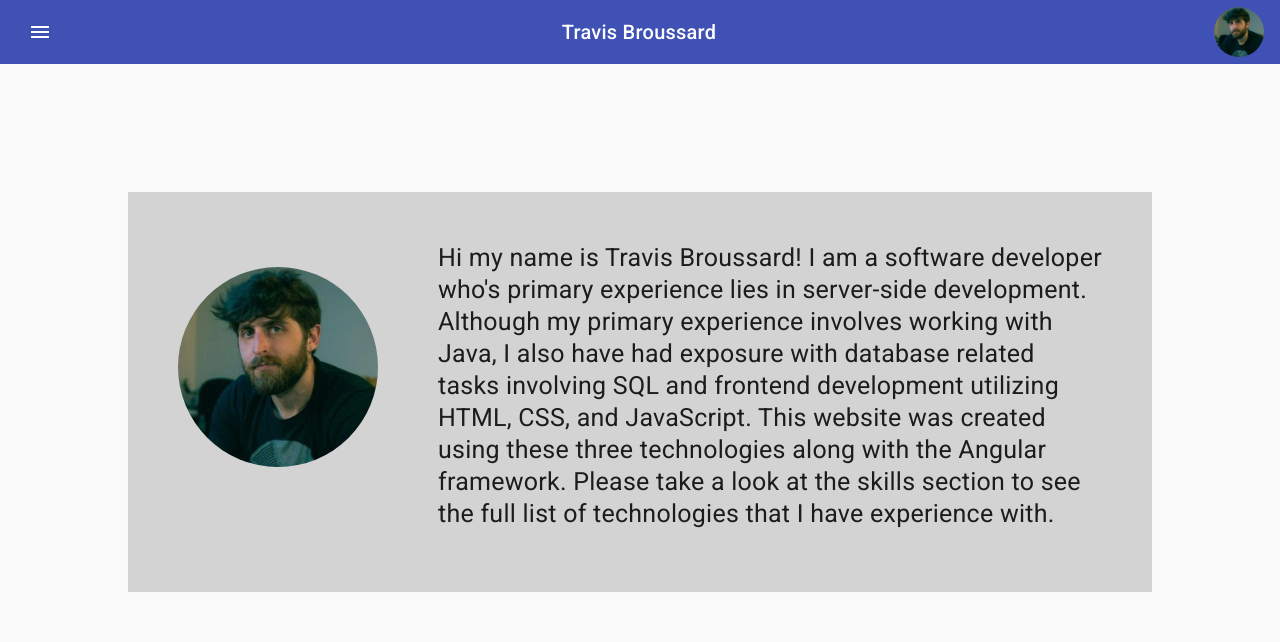
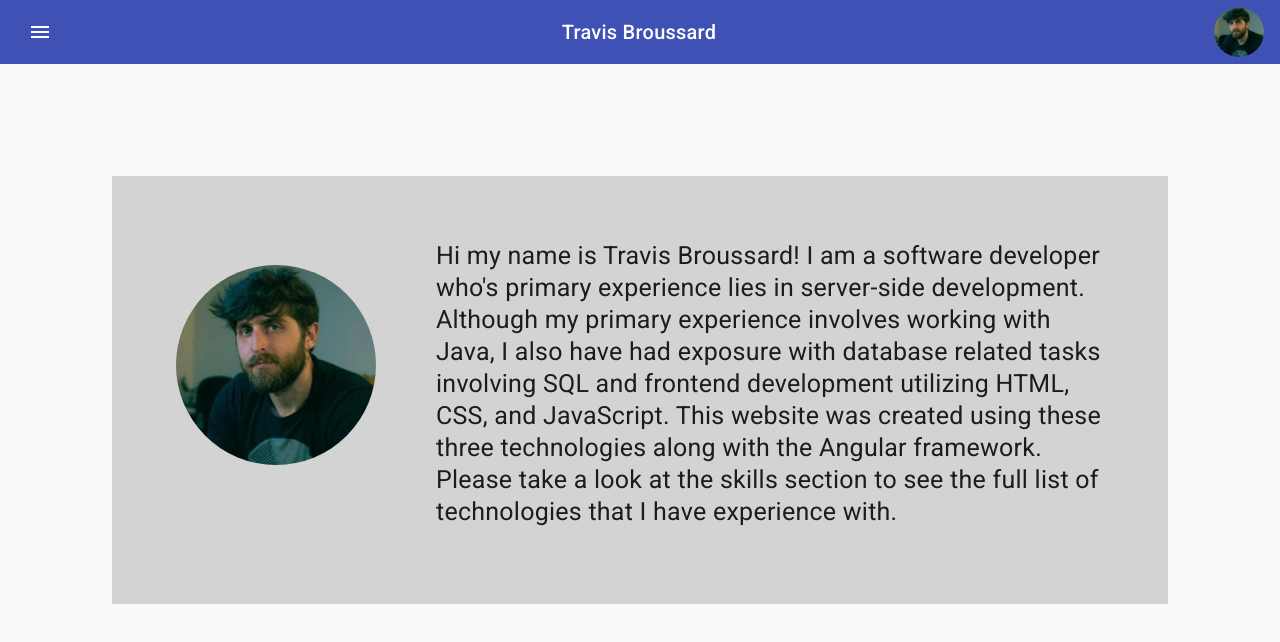
Before and after one commit to travisb1210/travis-resume, an Angular app: page / in a window 1280 px wide. Shown: the top 642 px of the page. Built offline with nearby package versions, Linux system fonts and the light colour scheme.

Commit message:
more css unit changes

```diff
--- a/src/app/about/about.component.css
+++ b/src/app/about/about.component.css
@@ -1,8 +1,8 @@
 .about-me {
     font-size: 25px;
     background-color: lightgray;
-    padding: 50px;
-    margin: 10%;
+    padding: 4rem;
+    margin: 7rem;
     display: flex;
     flex-direction: row;
     line-height: 2rem;
```
